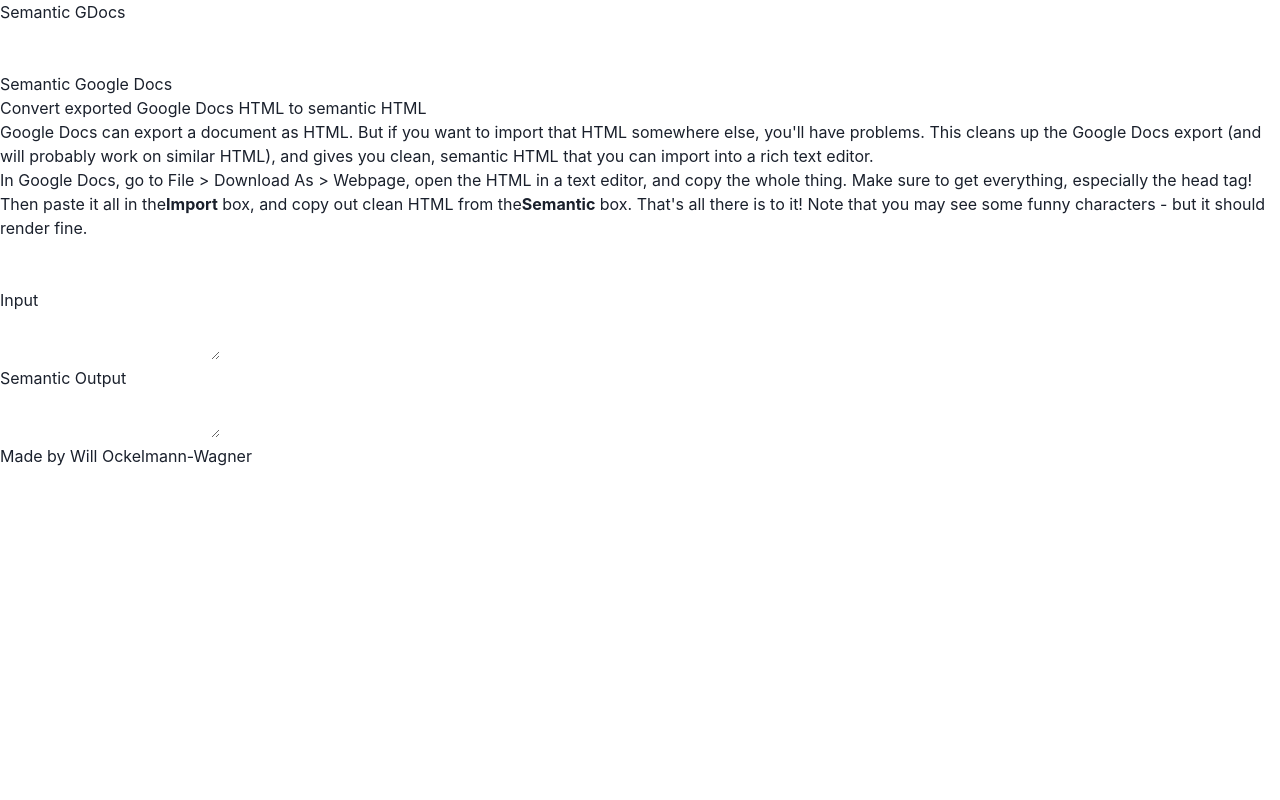
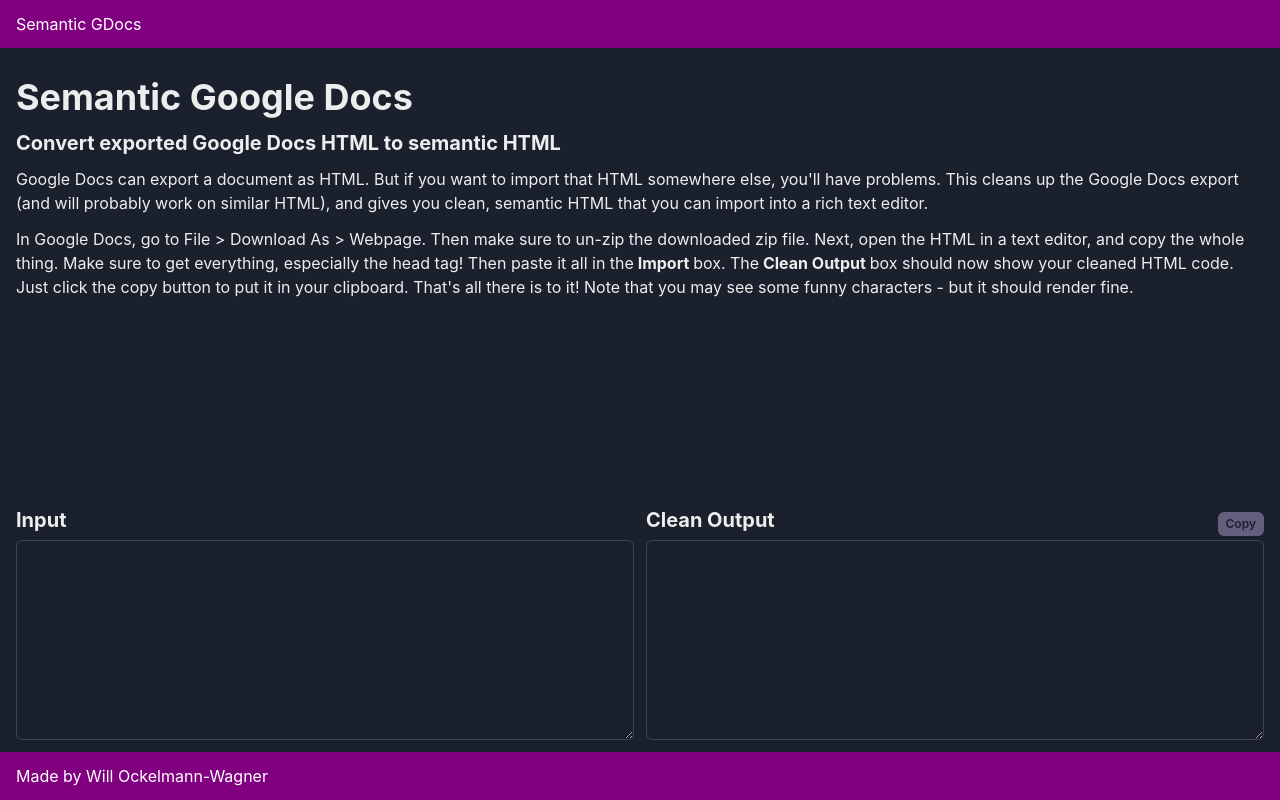
Before and after one commit to whenther/semantic-gdocs, a React (Create React App) app: page / in a window 1280 px wide. Built offline with nearby package versions, Linux system fonts and the light colour scheme.

Commit message:
use chakra to style the react app

```diff
--- a/index.html
+++ /dev/null
@@ -1,20 +0,0 @@
-<!DOCTYPE html>
-<html>
-  <head>
-    <title>Semantic GDocs</title>
-    <meta name="description" content="Convert GDoc HTML to Semantic HTML" />
-    <meta
-      name="viewport"
-      content="width=device-width, initial-scale=1.0, maximum-scale=1.0, user-scalable=no"
-    />
-    <link rel="shortcut icon" href="favicon.ico" type="image/x-icon" />
-
-    <link
-      rel="stylesheet"
-      href="https://cdnjs.cloudflare.com/ajax/libs/materialize/0.95.3/css/materialize.min.css"
-    />
-    <link rel="stylesheet" href="semantic-gdocs.css" />
-  </head>
-
-  <body></body>
-</html>
--- a/package.json
+++ b/package.json
@@ -25,12 +25,15 @@
     "@testing-library/react": "^11.1.0",
     "@testing-library/user-event": "^12.1.10",
     "@types/jest": "^26.0.15",
+    "@types/jquery": "^3.5.5",
     "@types/node": "^12.0.0",
     "@types/react": "^17.0.0",
     "@types/react-dom": "^17.0.0",
     "framer-motion": "^3.7.0",
+    "jquery": "^3.5.1",
     "react": "^17.0.1",
     "react-dom": "^17.0.1",
+    "react-dropzone": "^11.3.1",
     "react-scripts": "4.0.3",
     "typescript": "^4.1.2",
     "web-vitals": "^1.0.1"
--- a/src/App.tsx
+++ b/src/App.tsx
@@ -1,74 +1,13 @@
 import React from "react";
 import { ChakraProvider } from "@chakra-ui/react";
 
+import { theme } from "./lib/theme";
+import { Layout } from "./Layout";
+
 export const App: React.FC = () => {
   return (
-    <ChakraProvider>
-      <nav className="light-blue lighten-1" role="navigation">
-        <div className="container">
-          <div className="nav-wrapper">Semantic GDocs</div>
-        </div>
-      </nav>
-      <div className="section no-pad-bot" id="index-banner">
-        <div className="container">
-          <br />
-          <br />
-          <h1 className="header center orange-text">Semantic Google Docs</h1>
-          <div className="row center">
-            <h5 className="header col s12 light">
-              Convert exported Google Docs HTML to semantic HTML
-            </h5>
-          </div>
-          <div className="row center">
-            <p>
-              Google Docs can export a document as HTML. But if you want to
-              import that HTML somewhere else, you'll have problems. This cleans
-              up the Google Docs export (and will probably work on similar
-              HTML), and gives you clean, semantic HTML that you can import into
-              a rich text editor.
-            </p>
-
-            <p>
-              In Google Docs, go to File {">"} Download As {">"} Webpage, open
-              the HTML in a text editor, and copy the whole thing. Make sure to
-              get everything, especially the head tag! Then paste it all in the
-              <strong>Import</strong> box, and copy out clean HTML from the
-              <strong>Semantic</strong> box. That's all there is to it! Note
-              that you may see some funny characters - but it should render
-              fine.
-            </p>
-          </div>
-          <br />
-          <br />
-        </div>
-      </div>
-
-      <div className="container">
-        <div className="section">
-          {/* Icon Section */}
-          <div className="row">
-            <div className="col s12 m6">
-              <h4>Input</h4>
-
-              <textarea id="input"></textarea>
-            </div>
-
-            <div className="col s12 m6">
-              <h4>Semantic Output</h4>
-
-              <textarea id="output"></textarea>
-            </div>
-
-            <div id="input-zone" style={{ display: "none" }}></div>
-          </div>
-        </div>
-      </div>
-
-      <footer className="page-footer orange">
-        <div className="footer-copyright">
-          <div className="container">Made by Will Ockelmann-Wagner</div>
-        </div>
-      </footer>
+    <ChakraProvider theme={theme}>
+      <Layout />
     </ChakraProvider>
   );
 };
--- /dev/null
+++ b/src/Docs.tsx
@@ -0,0 +1,35 @@
+import React from "react";
+import { Box, Heading, Text } from "@chakra-ui/react";
+
+export const Docs: React.FC = () => {
+  return (
+    <Box>
+      <Heading as="h1" size="xl" pt={4} pb={3}>
+        Semantic Google Docs
+      </Heading>
+      <Heading as="h5" size="md" pb={3}>
+        Convert exported Google Docs HTML to semantic HTML
+      </Heading>
+
+      <Text pb={3}>
+        Google Docs can export a document as HTML. But if you want to import
+        that HTML somewhere else, you'll have problems. This cleans up the
+        Google Docs export (and will probably work on similar HTML), and gives
+        you clean, semantic HTML that you can import into a rich text editor.
+      </Text>
+
+      <Text>
+        In Google Docs, go to File {">"} Download As {">"} Webpage. Then make
+        sure to un-zip the downloaded zip file. Next, open the HTML in a text
+        editor, and copy the whole thing. Make sure to get everything,
+        especially the head tag! Then paste it all in the
+        <Text as="strong"> Import </Text>
+        box. The
+        <Text as="strong"> Clean Output </Text> box should now show your cleaned
+        HTML code. Just click the copy button to put it in your clipboard.
+        That's all there is to it! Note that you may see some funny characters -
+        but it should render fine.
+      </Text>
+    </Box>
+  );
+};
--- /dev/null
+++ b/src/Footer.tsx
@@ -0,0 +1,12 @@
+import React from "react";
+import { Container, Text, Box } from "@chakra-ui/react";
+
+export const Footer: React.FC = () => {
+  return (
+    <Box as="footer" paddingY={3} background="purple" color="white">
+      <Container maxW="container.xl">
+        <Text>Made by Will Ockelmann-Wagner</Text>
+      </Container>
+    </Box>
+  );
+};
--- /dev/null
+++ b/src/Inputs.tsx
@@ -0,0 +1,110 @@
+import React, {
+  ChangeEventHandler,
+  useEffect,
+  useState,
+  forwardRef,
+  useRef,
+} from "react";
+import {
+  Box,
+  Grid,
+  Heading,
+  Textarea,
+  TextareaProps,
+  HeadingProps,
+  Flex,
+  Button,
+  useToast,
+} from "@chakra-ui/react";
+
+import { processInput } from "./lib/semantic-gdocs";
+
+export const Inputs: React.FC = () => {
+  const [input, setInput] = useState("");
+  const [output, setOutput] = useState("");
+  const outputRef = useRef<HTMLTextAreaElement>(null);
+  const toast = useToast();
+
+  useEffect(() => {
+    processInput(input).then(setOutput);
+  }, [input]);
+
+  const handleChange: ChangeEventHandler<HTMLTextAreaElement> = (event) => {
+    if (event.target.name === "input") {
+      setInput(event.target.value);
+    } else {
+      setOutput(event.target.value);
+    }
+  };
+
+  const handleCopy = () => {
+    copyElement(outputRef.current);
+    toast({
+      title: "Output Copied!",
+      description: "You can now paste it wherever.",
+      status: "success",
+      duration: 2000,
+      isClosable: true,
+    });
+  };
+
+  return (
+    <>
+      <Grid as="section" templateColumns="repeat(2, 1fr)" gap={3}>
+        <Box>
+          <InputHeading>Input</InputHeading>
+
+          <InputTextArea value={input} name="input" onChange={handleChange} />
+        </Box>
+
+        <Box>
+          <Flex justify="space-between" align="center">
+            <InputHeading>Clean Output</InputHeading>
+            <Button
+              disabled={!output}
+              colorScheme="purple"
+              size="xs"
+              name="output"
+              onClick={handleCopy}
+            >
+              Copy
+            </Button>
+          </Flex>
+
+          <InputTextArea
+            value={output}
+            onChange={handleChange}
+            ref={outputRef}
+          />
+        </Box>
+      </Grid>
+    </>
+  );
+};
+
+const InputHeading: React.FC<HeadingProps> = (props) => {
+  return <Heading as="h2" size="md" pb={2} {...props}></Heading>;
+};
+
+const InputTextArea = forwardRef<HTMLTextAreaElement, TextareaProps>(
+  (props, ref) => {
+    return (
+      <Textarea
+        minHeight="200px"
+        fontFamily="mono"
+        fontSize="sm"
+        ref={ref}
+        {...props}
+      />
+    );
+  }
+);
+
+const copyElement = (textarea: HTMLTextAreaElement | null) => {
+  if (!textarea) return;
+
+  textarea.select();
+  textarea.setSelectionRange(0, 99999); /* For mobile devices */
+
+  document.execCommand("copy");
+};
--- /dev/null
+++ b/src/Layout.tsx
@@ -0,0 +1,31 @@
+import React from "react";
+import { Box, Flex, Container } from "@chakra-ui/react";
+
+import { Docs } from "./Docs";
+import { Nav } from "./Nav";
+import { Footer } from "./Footer";
+import { Inputs } from "./Inputs";
+
+export const Layout: React.FC = () => {
+  return (
+    <Flex height="100%" direction="column" justify="space-between">
+      <Nav />
+      <Box className="body" flex={1} overflow="auto">
+        <Container
+          maxW="container.xl"
+          height="100%"
+          display="flex"
+          paddingY={3}
+          flexDirection="column"
+          justifyContent="space-between"
+        >
+          <Box flex={1}>
+            <Docs />
+          </Box>
+          <Inputs />
+        </Container>
+      </Box>
+      <Footer />
+    </Flex>
+  );
+};
--- /dev/null
+++ b/src/Nav.tsx
@@ -0,0 +1,12 @@
+import React from "react";
+import { Container, Text, Box } from "@chakra-ui/react";
+
+export const Nav: React.FC = () => {
+  return (
+    <Box as="nav" paddingY={3} background="purple" color="white">
+      <Container maxW="container.xl">
+        <Text>Semantic GDocs</Text>
+      </Container>
+    </Box>
+  );
+};
--- a/src/index.tsx
+++ b/src/index.tsx
@@ -1,10 +1,14 @@
 import React from "react";
 import ReactDOM from "react-dom";
+import { ColorModeScript } from "@chakra-ui/react";
+
 import { App } from "./App";
+import { theme } from "./lib/theme";
 import reportWebVitals from "./reportWebVitals";
 
 ReactDOM.render(
   <React.StrictMode>
+    <ColorModeScript initialColorMode={theme.config.initialColorMode} />
     <App />
   </React.StrictMode>,
   document.getElementById("root")
--- a/src/lib/semantic-gdocs.ts
+++ b/src/lib/semantic-gdocs.ts
@@ -1,19 +1,19 @@
+import $ from "jquery";
+
 const STYLE_REGEX = /<style[^>]*>.*<\/style>/g;
-const $INPUT_BOX = $("textarea#input");
-const $OUTPUT_BOX = $("textarea#output");
 const $BODY = $("body");
-const $INPUT_ZONE = $("#input-zone");
 
 let inputText: string;
-let $styleTags: HTMLStyleElement[];
-let $input: HTMLInputElement;
+let $inputZone: JQuery = $("#input-zone");
+let $styleTags: JQuery<HTMLStyleElement>[];
+let $input: JQuery;
 
 const pullStyleTagsIntoDom = () => {
   // Get all the style tags in the document
   const styleTags = inputText.match(STYLE_REGEX);
 
   // Reset $styleTags;
-  $styleTags = [] as HTMLStyleElement[];
+  $styleTags = [] as JQuery<HTMLStyleElement>[];
 
   // Finish if no styles found.
   if (!styleTags) {
@@ -21,16 +21,18 @@
   }
 
   // Append each style tag to the body of the page.
-  for (let i = 0; i < styleTags.length; i++) {
-    // Save a referance to the tag, so it can be removed later.
-    $styleTags.push($(styleTags[i]));
+  styleTags.forEach((tag) => {
+    const $tag = $<HTMLStyleElement>(tag);
+    // Save a reference to the tag, so it can be removed later.
+    $styleTags.push($tag);
     // Append it to the DOM.
-    $($styleTags[i]).appendTo($BODY);
-  }
+    $tag.appendTo($BODY);
+  });
 
   // Remove the style markup
   inputText = inputText.replace(STYLE_REGEX, "");
 };
+
 const stripHeadTag = () => {
   // Strip out header tag
   inputText = inputText
@@ -41,70 +43,89 @@
     .replace(/<body[^>]*>/, "")
     .replace("</body>", "");
 };
+
 const putInputOntoDom = () => {
   // Wrap the input in a div, so find() and html() work on the actual input.
-  var $inputWrapper = $("<div></div>");
+  const $inputWrapper = $("<div></div>");
   $input = $inputWrapper.append($(inputText));
 
-  $INPUT_ZONE.append($input);
+  $inputZone = $('<div id="input-zone"></div>');
+  $inputZone.append($input);
+
+  $(document.body).append($inputZone);
 };
-const wrapElementWithStyle = ($element, property, style, wrapper) => {
+
+const wrapElementWithStyle = (
+  $element: JQuery,
+  property: string,
+  style: string,
+  wrapper: string
+) => {
   if ($element.css(property) === style) {
     $element.wrap(wrapper);
   }
 };
-const makeElementSemantic = (index, $element) => {
+
+const makeElementSemantic = ($element: JQuery) => {
   wrapElementWithStyle($element, "font-style", "italic", "<em></em>");
   wrapElementWithStyle($element, "font-weight", "bold", "<strong></strong>");
   wrapElementWithStyle($element, "font-weight", "700", "<strong></strong>");
   wrapElementWithStyle($element, "text-decoration", "line-through", "<s></s>");
   wrapElementWithStyle($element, "text-decoration", "underline", "<u></u>");
 };
+
 const makeElementsSemantic = () => {
   $input.find("*").each((index, element) => {
-    var $element = $(element);
+    const $element = $(element);
 
-    makeElementSemantic(index, $element);
+    makeElementSemantic($element);
     $element.removeAttr("class");
   });
 };
+
 const setOutputText = () => {
-  var outputText = $input
+  return (
+    $input
       .html()
       // remove the spans, since they should all be replaced by semantic tags
       .replace(/<span[^>]*>/g, "")
-    .replace(/<\/span>/g, "");
+      .replace(/<\/span>/g, "")
+  );
+};
 
-  $OUTPUT_BOX.val(outputText);
-};
-const cleanUpDom = () => {
+const cleanUpStyles = () => {
   $.each($styleTags, function () {
     this.remove();
   });
 
   $input.remove();
+  $inputZone.remove();
 };
+
 const reset = () => {
-  inputText = "";
   $styleTags = [];
-  $input = undefined;
 };
+
 /** Process and clean incoming HTML. */
-export const processInput = (text: string) => {
-  inputText = text;
+export const processInput = (input: string): Promise<string> => {
+  inputText = input;
 
   if (!inputText) {
-    return;
+    return Promise.resolve("");
   }
 
   pullStyleTagsIntoDom();
   stripHeadTag();
   putInputOntoDom();
 
+  return new Promise((resolve) => {
     setTimeout(() => {
       makeElementsSemantic();
-    setOutputText();
-    cleanUpDom();
+      const output = setOutputText();
+      cleanUpStyles();
       reset();
+
+      resolve(output);
     }, 0);
+  });
 };
--- /dev/null
+++ b/src/lib/theme.ts
@@ -0,0 +1,23 @@
+import { extendTheme, Theme } from "@chakra-ui/react";
+
+const config: Partial<Theme> = {
+  config: {
+    initialColorMode: "dark",
+    useSystemColorMode: false,
+  },
+  styles: {
+    global: {
+      html: {
+        height: "100%",
+      },
+      body: {
+        height: "100%",
+      },
+      "#root": {
+        height: "100%",
+      },
+    },
+  },
+};
+
+export const theme = extendTheme(config);
```
Also changed, not shown: 1 other file (tests, documents, lock files or other folders). Lines whose indentation alone changed are shown as unchanged.
